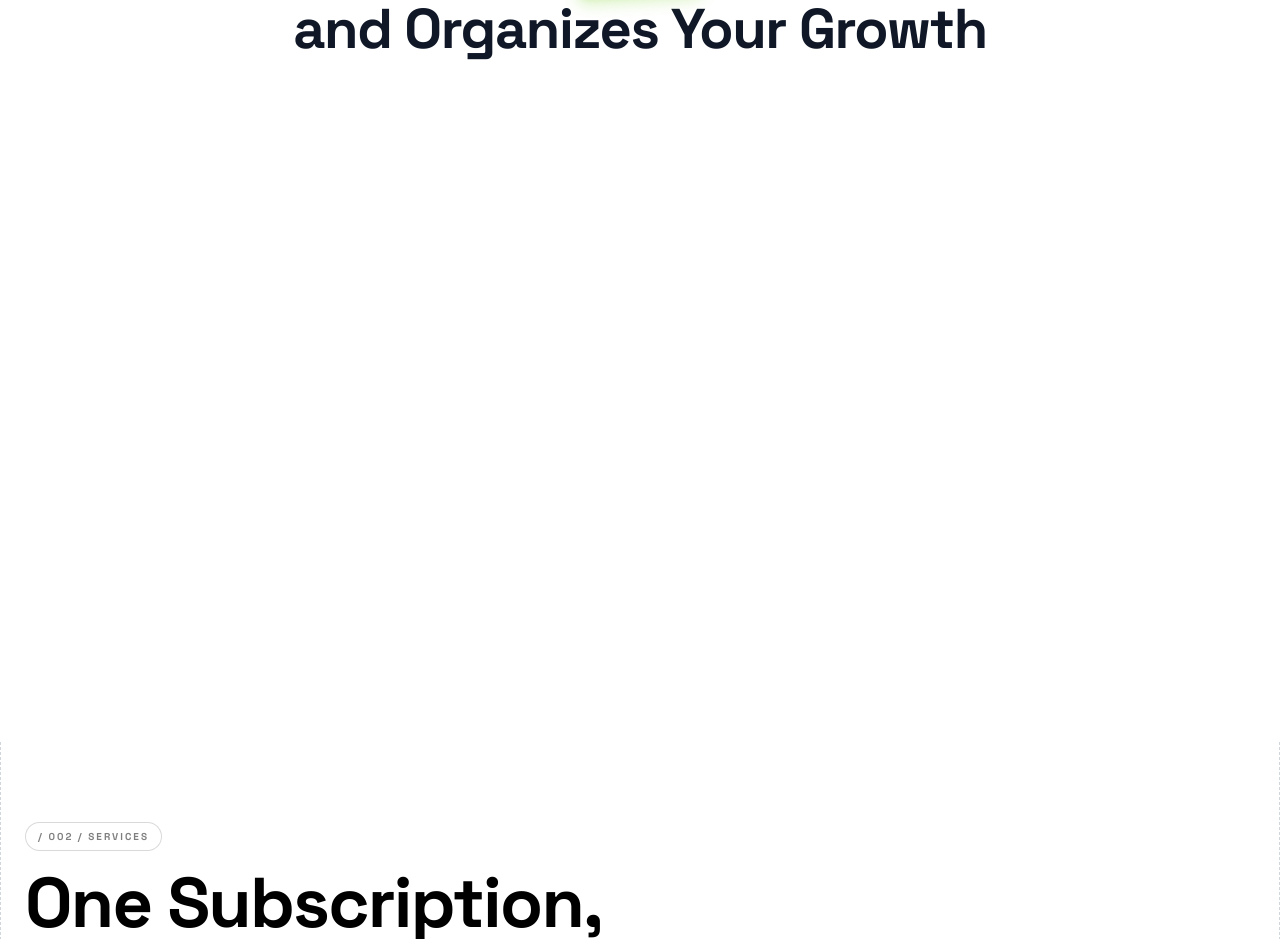
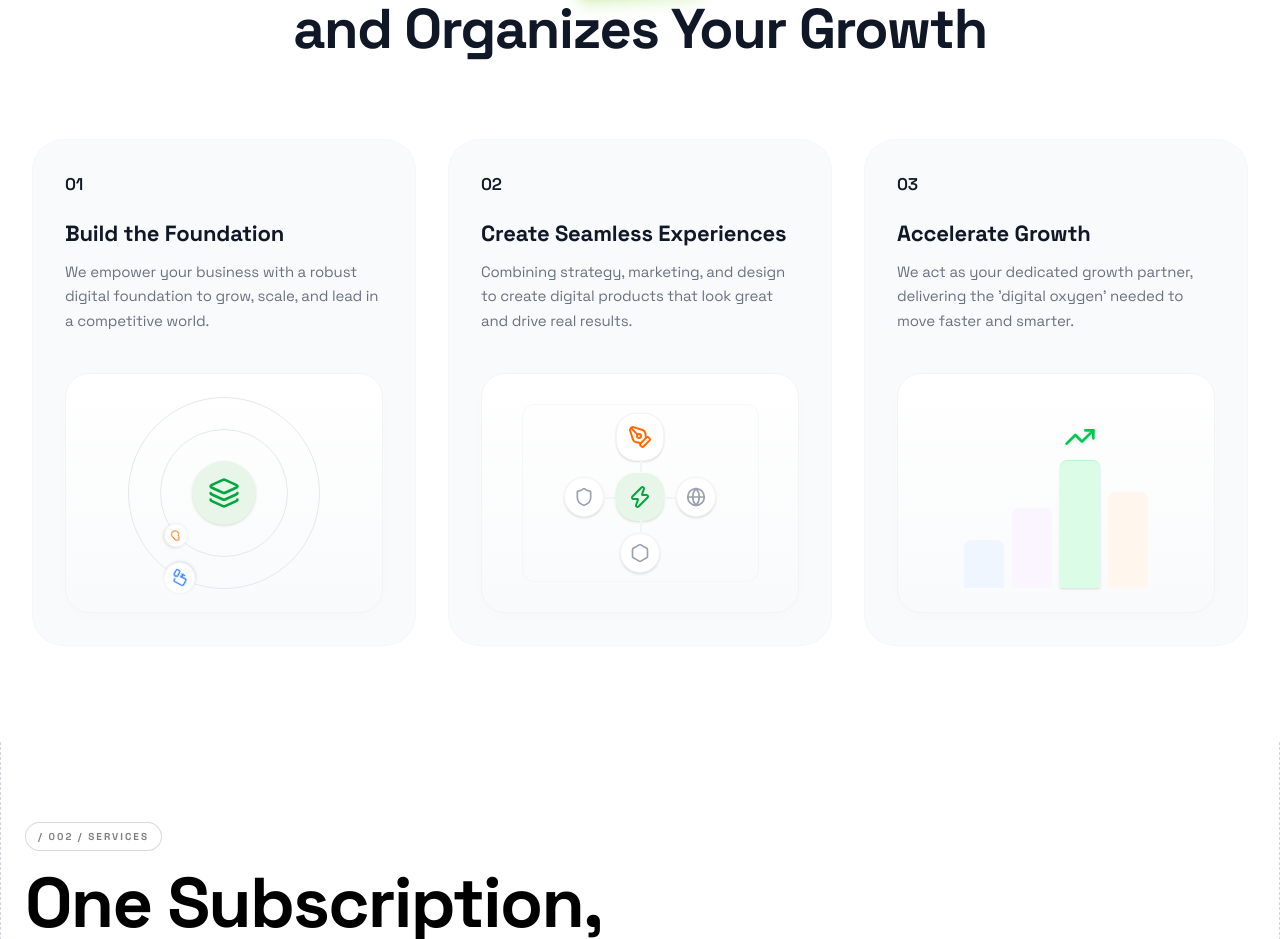
Before and after one commit to Opygen-LLC/opygen, a Next.js app: page / in a window 1280 px wide. Shown: the part 1200-2139 px from the top of the page. Built offline with nearby package versions, Linux system fonts and the light colour scheme.

Commit message:
refactor: update GSAP animations to fromTo, refresh service content, and adjust grid layout

```diff
--- a/src/components/marketing/TrustedAndDetails.tsx
+++ b/src/components/marketing/TrustedAndDetails.tsx
@@ -35,20 +35,25 @@ export default function TrustedAndDetails() {
       });
 
       // Reveal Animations
-      gsap.from(titleRef.current, {
-        y: 40,
-        opacity: 0,
+      gsap.fromTo(titleRef.current,
+        { y: 40, opacity: 0 },
+        {
+          y: 0,
+          opacity: 1,
           duration: 1.2,
           ease: "power4.out",
           scrollTrigger: {
             trigger: containerRef.current,
             start: "top 80%",
           },
-      });
+        }
+      );
 
-      gsap.from(".feature-card", {
-        y: 60,
-        opacity: 0,
+      gsap.fromTo(".feature-card",
+        { y: 60, opacity: 0 },
+        {
+          y: 0,
+          opacity: 1,
           duration: 1,
           stagger: 0.15,
           ease: "power4.out",
@@ -56,7 +61,8 @@ export default function TrustedAndDetails() {
             trigger: cardsRef.current,
             start: "top 75%",
           },
-      });
+        }
+      );
     }, containerRef);
 
     return () => ctx.revert();
@@ -74,8 +80,8 @@ export default function TrustedAndDetails() {
   const services = [
     {
       num: "01",
-      title: "Web & Mobile App",
-      desc: "High-performance websites and mobile applications built to scale.",
+      title: "Build the Foundation",
+      desc: "We empower your business with a robust digital foundation to grow, scale, and lead in a competitive world.",
       graphic: (
         <div className="relative w-full h-full flex items-center justify-center">
           <div className="absolute inset-0 flex items-center justify-center">
@@ -105,13 +111,13 @@ export default function TrustedAndDetails() {
     },
     {
       num: "02",
-      title: "SaaS Product Dev",
-      desc: "Develop scalable SaaS platforms turning ideas into impactful products.",
+      title: "Create Seamless Experiences",
+      desc: "Combining strategy, marketing, and design to create digital products that look great and drive real results.",
       graphic: (
         <div className="relative w-full h-full flex items-center justify-center">
           <div className="flex flex-col items-center gap-3 w-full px-6 transition-transform duration-500 group-hover:scale-[1.05]">
             <div className="w-12 h-12 bg-white rounded-xl shadow-sm border border-gray-100 flex items-center justify-center relative z-10">
-               <Cloud className="w-6 h-6 text-orange-500" />
+               <PenTool className="w-6 h-6 text-orange-500" />
                <div className="absolute -bottom-3 left-1/2 w-[2px] h-3 bg-gray-100"></div>
             </div>
             <div className="flex items-center gap-3">
@@ -120,7 +126,7 @@ export default function TrustedAndDetails() {
                  <div className="absolute -right-3 top-1/2 h-[2px] w-3 bg-gray-100"></div>
               </div>
               <div className="w-12 h-12 bg-[#E8F5E9] rounded-xl shadow-sm border border-green-100 flex items-center justify-center relative z-10">
-                 <Layers className="w-6 h-6 text-green-600" />
+                 <Zap className="w-6 h-6 text-green-600" />
                  <div className="absolute -right-3 top-1/2 h-[2px] w-3 bg-gray-100"></div>
                  <div className="absolute -bottom-3 left-1/2 w-[2px] h-3 bg-gray-100"></div>
               </div>
@@ -142,36 +148,8 @@ export default function TrustedAndDetails() {
     },
     {
       num: "03",
-      title: "UI/UX Design",
-      desc: "Create seamless digital experiences that look great and drive results.",
-      graphic: (
-        <div className="relative w-full h-full flex flex-col gap-3 items-center justify-center p-6">
-          <div className="w-full max-w-[200px] bg-white rounded-lg shadow-sm border border-gray-100 p-3 transition-transform duration-500 group-hover:-translate-y-2 group-hover:shadow-md relative z-10">
-             <div className="flex gap-1.5 mb-3">
-               <div className="w-2 h-2 rounded-full bg-[#FF5F56]"></div>
-               <div className="w-2 h-2 rounded-full bg-[#FFBD2E]"></div>
-               <div className="w-2 h-2 rounded-full bg-[#27C93F]"></div>
-             </div>
-             <div className="w-3/4 h-2 bg-gray-100 rounded-full mb-2"></div>
-             <div className="w-full h-2 bg-gray-100 rounded-full mb-2"></div>
-             <div className="w-5/6 h-2 bg-gray-100 rounded-full"></div>
-          </div>
-          <div className="w-full max-w-[200px] bg-white rounded-lg shadow-sm border border-gray-100 p-3 opacity-60 transition-transform duration-500 group-hover:translate-y-1">
-             <div className="flex gap-1.5 mb-3">
-               <div className="w-2 h-2 rounded-full bg-gray-200"></div>
-               <div className="w-2 h-2 rounded-full bg-gray-200"></div>
-               <div className="w-2 h-2 rounded-full bg-gray-200"></div>
-             </div>
-             <div className="w-2/3 h-2 bg-gray-100 rounded-full mb-2"></div>
-             <div className="w-full h-2 bg-gray-100 rounded-full mb-2"></div>
-          </div>
-        </div>
-      )
-    },
-    {
-      num: "04",
-      title: "Digital Marketing",
-      desc: "Strategy and branding to help businesses move faster and smarter.",
+      title: "Accelerate Growth",
+      desc: "We act as your dedicated growth partner, delivering the 'digital oxygen' needed to move faster and smarter.",
       graphic: (
         <div className="relative w-full h-full flex items-end justify-center p-6 gap-2">
            <div className="w-10 bg-blue-50 rounded-t-md h-12 relative group-hover:h-16 transition-all duration-500 group-hover:bg-blue-100"></div>
@@ -255,7 +233,7 @@ export default function TrustedAndDetails() {
         </div>
 
         {/* Cards Grid */}
-        <div ref={cardsRef} className="grid grid-cols-1 md:grid-cols-2 lg:grid-cols-4 gap-6">
+        <div ref={cardsRef} className="grid grid-cols-1 md:grid-cols-3 gap-6 lg:gap-8">
           {services.map((service, idx) => (
             <div
               key={idx}
```
Lines whose indentation alone changed are shown as unchanged.
